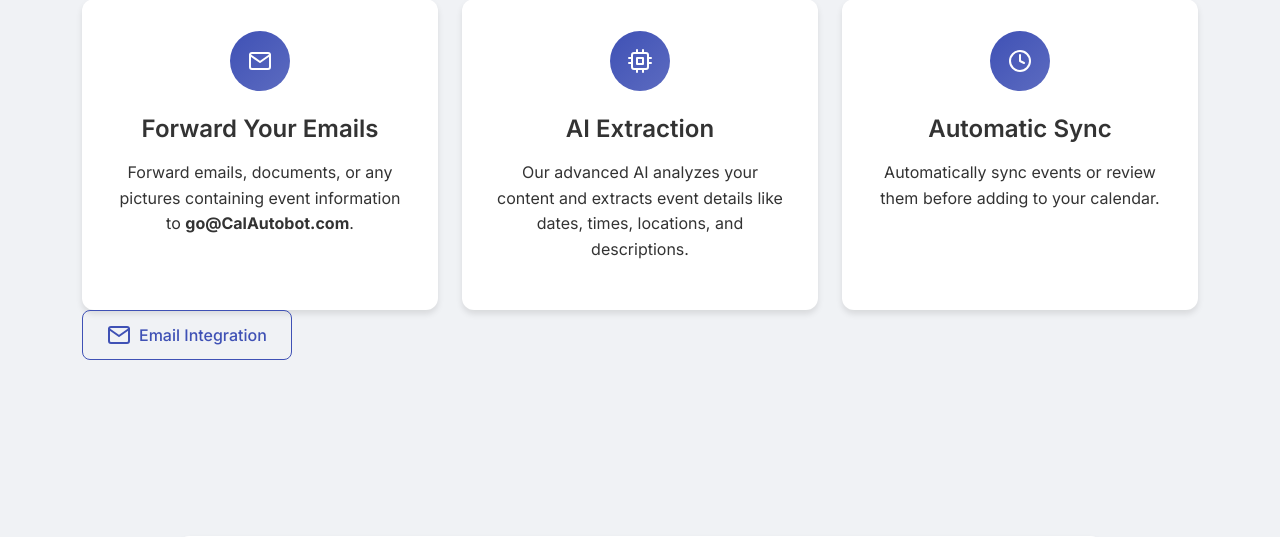
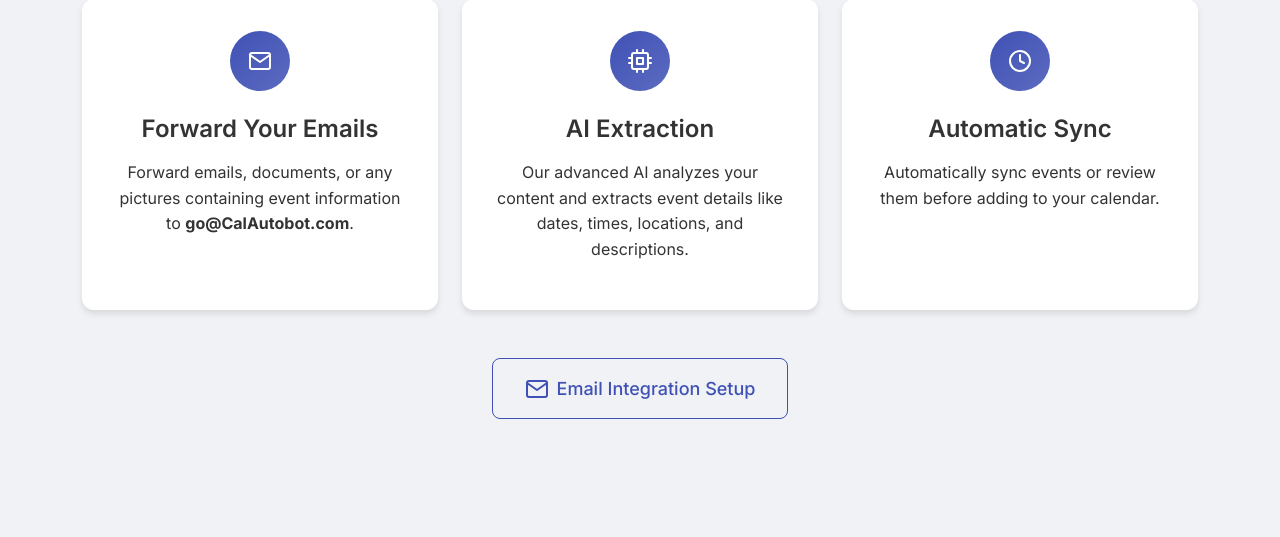
Before and after one commit to willcheung/AITextBot, a Flask app: page / in a window 1280 px wide. Shown: the part 805-1342 px from the top of the page. Run offline with Flask 3, Linux system fonts and the light colour scheme; some libraries are stand-ins or nearby versions.

Commit message:
Assistant checkpoint: Centered and improved email integration button
Assistant generated file changes:
- templates/index.html: Center and improve email integration button styling

---

User prompt:

In index.html, make "email integration" button centered and look good.

Replit-Commit-Author: Assistant
Replit-Commit-Session-Id: 25241639-cc61-4002-ad30-9c01db5102fc

```diff
--- a/templates/index.html
+++ b/templates/index.html
@@ -77,11 +77,14 @@
                 </div>
             </div>
         </div>
-        <div>
-            <a href="{{ url_for('main_routes.email_instructions') }}" class="btn btn-outline-primary">
-                <i data-feather="mail" class="me-2"></i>
-                Email Integration
-            </a>
+
+        <div class="row mt-5">
+            <div class="col-12 text-center">
+                <a href="{{ url_for('main_routes.email_instructions') }}" class="btn btn-outline-primary btn-lg">
+                    <i data-feather="mail" class="me-2"></i>
+                    Email Integration Setup
+                </a>
+            </div>
         </div>
     </div>
 </div>
```
